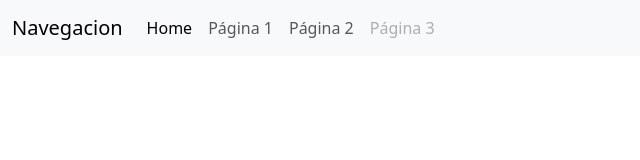
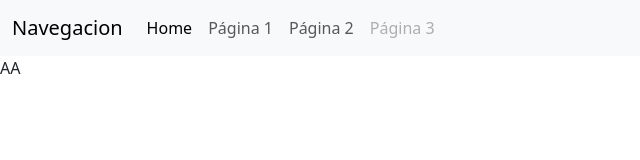
Before and after one commit to CancillerVEVO/Laboratorio-6, a plain HTML site: page index.html in a window 1280 px wide. Shown: the full height of the page, 0-640 px from the left. Drawn offline with nearby package versions, Linux system fonts and the light colour scheme.

```diff
--- a/index.html
+++ b/index.html
@@ -48,8 +48,9 @@
         </div>
       </div>
     </nav>
+    <!-- ========== BOOTSTRAP CDN ========== -->
 
-    <!-- ========== BOOTSTRAP CDN ========== -->
+    <div class="div">AA</div>
     <script
       src="https://cdn.jsdelivr.net/npm/bootstrap@5.3.0-alpha2/dist/js/bootstrap.bundle.min.js"
       integrity="sha384-qKXV1j0HvMUeCBQ+QVp7JcfGl760yU08IQ+GpUo5hlbpg51QRiuqHAJz8+BrxE/N"
```
